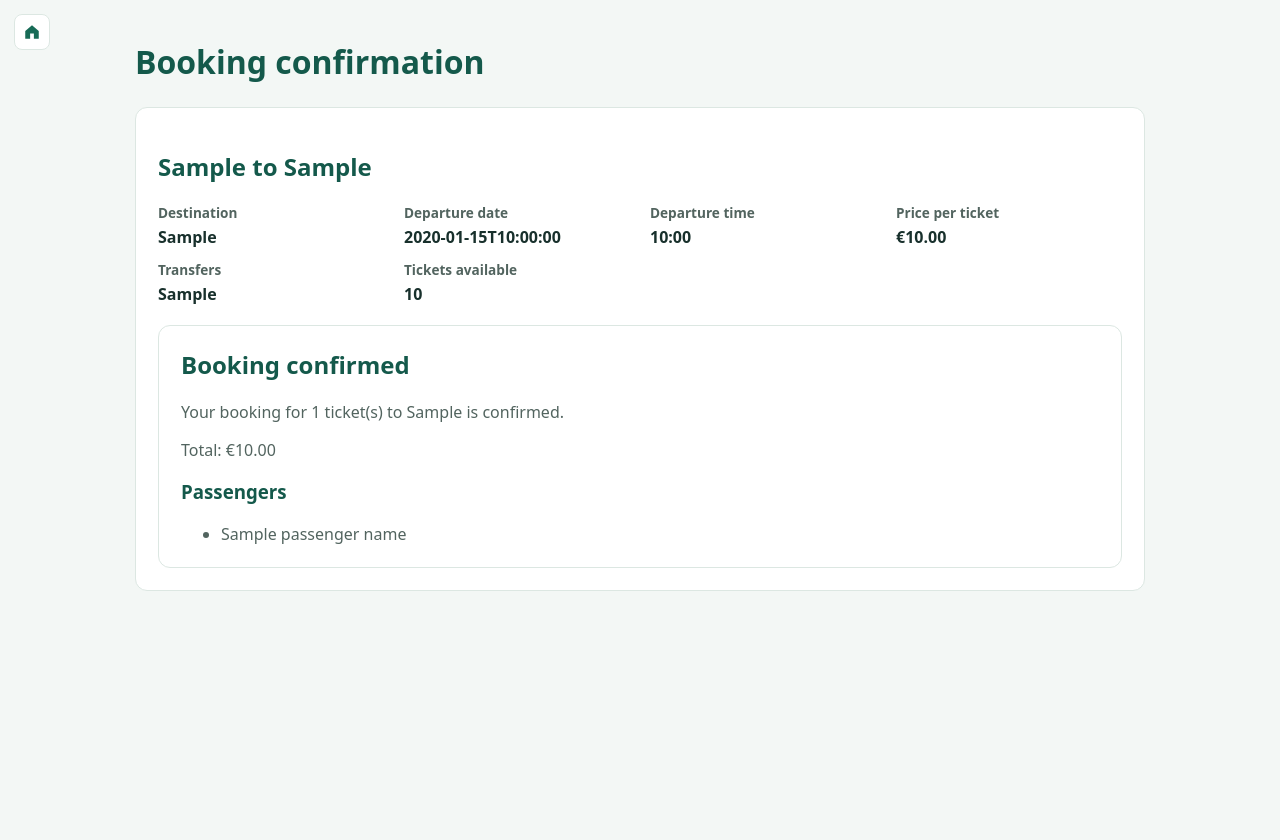
After one commit to kstro9605/ACIT4420-BussBidder, a Python web app: template templates/booking.html in a window 1280 px wide. The commit adds this page. Run offline with Jinja, Linux system fonts and the light colour scheme; the template is opened without the code that fills it: most values are stand-ins (such as "Sample title", 1, 10 or a date in 2020).

Commit message:
Added a simulated booking page and implemented logic to reduce number of available seats. also added a priority scoring breakdown in the details pages, and made it so sold out trips are no longer listed

```diff
--- /dev/null
+++ b/templates/booking.html
@@ -0,0 +1,220 @@
+<!doctype html>
+<html lang="en">
+<head>
+  <meta charset="utf-8">
+  <meta name="viewport" content="width=device-width, initial-scale=1">
+  <title>Book a trip | BussBidder</title>
+  <link rel="stylesheet" href="{{ url_for('static', filename='common.css') }}">
+  <style>
+    .booking-summary {
+      display: grid;
+      grid-template-columns: repeat(auto-fit, minmax(180px, 1fr));
+      gap: 12px 20px;
+      margin: 0;
+    }
+
+    .booking-summary dt {
+      color: var(--muted);
+      font-size: 0.85rem;
+      font-weight: 600;
+    }
+
+    .booking-summary dd {
+      margin: 4px 0 0;
+      font-weight: 700;
+    }
+
+    .booking-form,
+    .booking-form .passenger-list,
+    .booking-form .booking-actions {
+      grid-column: 1 / -1;
+    }
+
+    .booking-form {
+      margin-top: 20px;
+    }
+
+    .passenger-list {
+      display: grid;
+      gap: 12px;
+    }
+
+    .passenger-list:empty {
+      display: none;
+    }
+
+    .booking-actions {
+      display: flex;
+      flex-wrap: wrap;
+      align-items: center;
+      gap: 14px;
+    }
+
+    .booking-actions output {
+      color: var(--muted);
+      font-weight: 700;
+    }
+
+    .payment-note {
+      grid-column: 1 / -1;
+    }
+
+    .booking-button:disabled {
+      cursor: not-allowed;
+    }
+
+    .booking-confirmation h2 {
+      margin-top: 0;
+    }
+
+    .booking-confirmation ul {
+      margin-bottom: 0;
+    }
+  </style>
+</head>
+<body data-theme="{{ user_theme }}">
+  {% include "_home_link.html" %}
+  <main>
+    <header>
+      <h1>{% if booking_confirmation %}Booking confirmation{% else %}Book your trip{% endif %}</h1>
+      {% if not booking_confirmation %}
+      <p>Review the trip, choose how many tickets you need, and enter a passenger name for each ticket.</p>
+      {% endif %}
+    </header>
+
+    {% if errors %}
+    <div class="notice error" role="alert">
+      <ul>{% for error in errors %}<li>{{ error }}</li>{% endfor %}</ul>
+    </div>
+    {% endif %}
+
+    {% for trip in results %}
+    <section aria-labelledby="booking-title-{{ loop.index }}">
+      <h2 id="booking-title-{{ loop.index }}">{{ trip.trip_company }} to {{ trip.trip_destination }}</h2>
+      <dl class="booking-summary">
+        <div><dt>Destination</dt><dd>{{ trip.trip_destination }}</dd></div>
+        <div><dt>Departure date</dt><dd>{{ trip.trip_date.isoformat() }}</dd></div>
+        <div><dt>Departure time</dt><dd>{{ trip.departure_time.strftime('%H:%M') }}</dd></div>
+        <div><dt>Price per ticket</dt><dd>€{{ '%.2f'|format(trip.trip_price) }}</dd></div>
+        <div><dt>Transfers</dt>
+          <dd>{{ trip.transfer_locations|join(', ') if trip.transfer_locations else 'None' }}</dd>
+        </div>
+        <div><dt>Tickets available</dt><dd>{{ trip.seats_available }}</dd></div>
+      </dl>
+
+      {% if booking_confirmation %}
+      <section class="notice booking-confirmation" role="status">
+        <h2>Booking confirmed</h2>
+        <p>
+          Your booking for {{ booking_confirmation.ticket_count }}
+          ticket(s) to {{ trip.trip_destination }} is confirmed.
+        </p>
+        <p>Total: €{{ '%.2f'|format(booking_confirmation.total) }}</p>
+        <h3>Passengers</h3>
+        <ul>
+          {% for name in booking_confirmation.passenger_names %}
+          <li>{{ name }}</li>
+          {% endfor %}
+        </ul>
+      </section>
+      {% elif trip.seats_available < 1 %}
+      <div class="notice">This trip is sold out and cannot be booked.</div>
+      {% else %}
+      <form class="booking-form" method="post" action="{{ url_for('booking') }}"
+            data-seats-available="{{ trip.seats_available }}"
+            data-price="{{ trip.trip_price }}">
+        <input type="hidden" name="booking_view" value="{{ trip.trip_id }}">
+        <input type="hidden" name="tickets_to_book" value="0" data-ticket-count>
+
+        <label for="ticket-count-{{ loop.index }}">Number of tickets
+          <input id="ticket-count-{{ loop.index }}" type="number" min="1"
+                 max="{{ trip.seats_available }}" step="1" value="1"
+                 required data-ticket-input>
+        </label>
+
+        <fieldset class="passenger-list" data-passenger-list>
+          <legend>Passenger names</legend>
+        </fieldset>
+
+        <section class="notice payment-note" aria-label="Payment">
+          <h3>Payment</h3>
+          <p>This is a mock booking step. No payment details are requested or collected.</p>
+        </section>
+
+        <div class="booking-actions">
+          <button class="booking-button" type="submit" disabled data-book-button>
+            Book tickets
+          </button>
+          <output aria-live="polite" data-total></output>
+        </div>
+      </form>
+      {% endif %}
+    </section>
+    {% else %}
+    <div class="notice">No trip was selected. Return to trip search and choose a trip to book.</div>
+    {% endfor %}
+  </main>
+
+  <script>
+    document.querySelectorAll(".booking-form").forEach((form) => {
+      const ticketInput = form.querySelector("[data-ticket-input]");
+      const passengerList = form.querySelector("[data-passenger-list]");
+      const ticketCount = form.querySelector("[data-ticket-count]");
+      const bookButton = form.querySelector("[data-book-button]");
+      const totalOutput = form.querySelector("[data-total]");
+      const availableSeats = Number(form.dataset.seatsAvailable);
+      const price = Number(form.dataset.price);
+
+      function updateBookingForm() {
+        const tickets = Number(ticketInput.value);
+        const validTicketCount = Number.isInteger(tickets)
+          && tickets >= 1
+          && tickets <= availableSeats;
+
+        passengerList.querySelectorAll("label").forEach((label, index) => {
+          if (index >= tickets) {
+            label.remove();
+          }
+        });
+
+        const currentNames = passengerList.querySelectorAll("input[name='passenger_names']");
+        for (let index = currentNames.length; index < (validTicketCount ? tickets : 0); index += 1) {
+          const label = document.createElement("label");
+          const input = document.createElement("input");
+          const passengerNumber = index + 1;
+          label.htmlFor = `${ticketInput.id}-passenger-${passengerNumber}`;
+          label.textContent = `Passenger ${passengerNumber} name`;
+          input.id = label.htmlFor;
+          input.name = "passenger_names";
+          input.type = "text";
+          input.autocomplete = "name";
+          input.required = true;
+          label.append(input);
+          passengerList.append(label);
+        }
+
+        ticketCount.value = validTicketCount ? String(tickets) : "0";
+        totalOutput.textContent = validTicketCount
+          ? `Total: €${(price * tickets).toFixed(2)}`
+          : "Enter a ticket count within the available seats.";
+        bookButton.disabled = !validTicketCount
+          || passengerList.querySelectorAll("input[name='passenger_names']")
+            .length !== tickets
+          || [...passengerList.querySelectorAll("input[required]")]
+            .some((input) => !input.value.trim());
+      }
+
+      ticketInput.addEventListener("input", updateBookingForm);
+      passengerList.addEventListener("input", updateBookingForm);
+      form.addEventListener("submit", (event) => {
+        updateBookingForm();
+        if (bookButton.disabled || !form.reportValidity()) {
+          event.preventDefault();
+        }
+      });
+
+      updateBookingForm();
+    });
+  </script>
+</body>
+</html>
--- a/tripsService.py
+++ b/tripsService.py
@@ -71,9 +71,13 @@ class TripPlanner():
         if max_transfers is not None:
             print("Max transfers filter applied")
             results = [trip for trip in results if trip.transfers <= max_transfers]
+        results = [trip for trip in results if trip.seats_available > 0]
         if number_of_seats is not None:
             print("Number of seats filter applied")
-            results = [trip for trip in results if trip.seats_available >= number_of_seats]
+            results = [
+                trip for trip in results
+                if trip.seats_available >= number_of_seats
+            ]
         if arrival_date is not None:
             print("Arrival date filter applied")
             trip_date = date.fromisoformat(arrival_date)
```
Also changed, not shown: priorityHierarchy.py (+9 -4 lines), scoreObject.py (added, +14 -0 lines), templates/details.html (+62 -0 lines), templates/search.html (+6 -4 lines), webInterface.py (+78 -1 lines), 1 other file.
